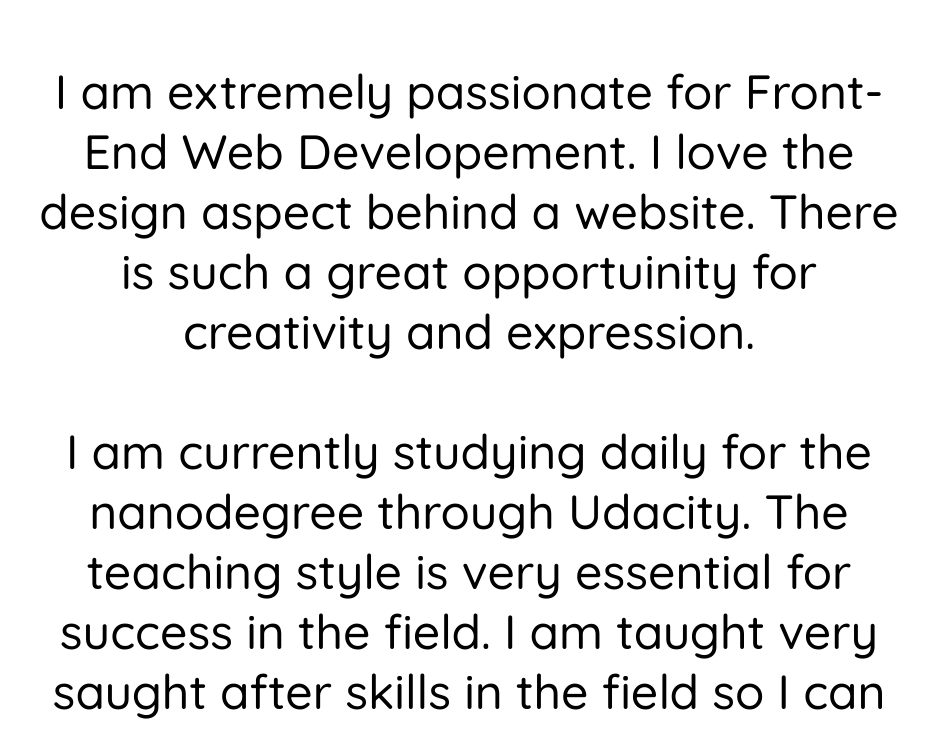
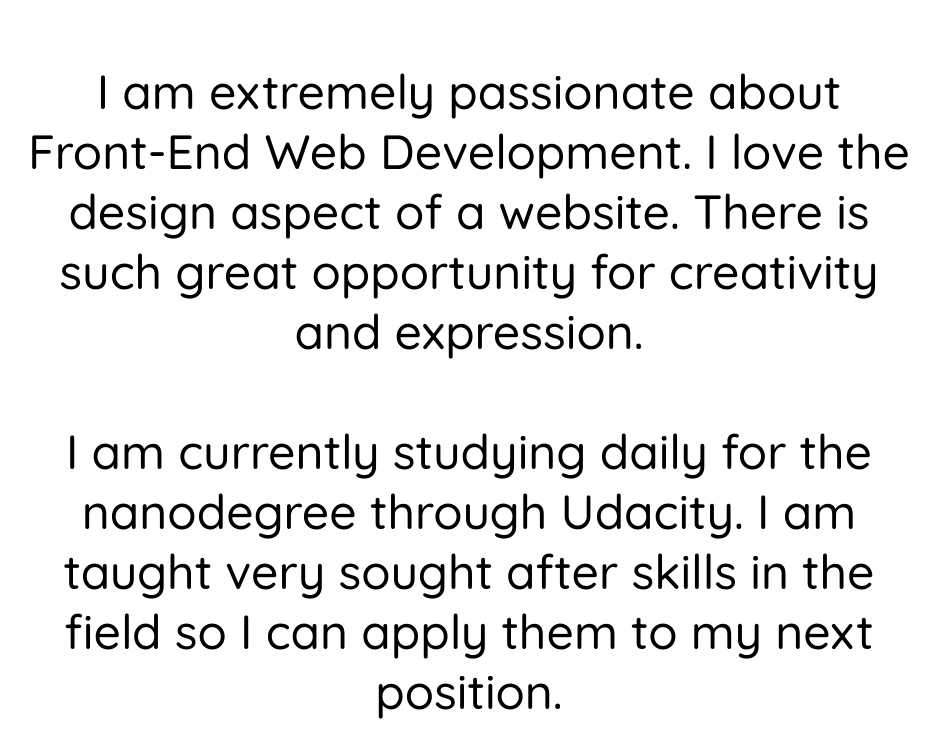
Before and after one commit to jermhern/PersonalLanding, a plain HTML site: page index.html in a window 1280 px wide. Shown: the part 2249-2980 px from the top of the page, without its empty margins (171-1110 px from the left). Drawn offline with Linux system fonts and the light colour scheme.

Commit message:
Updated Grammar

```diff
--- a/index.html
+++ b/index.html
@@ -22,7 +22,7 @@
 	<div class="parent-container">
 		<div class="about-container">
 				<h3 class="title">About</h3>
-				<p class="content">I am extremely passionate for Front-End Web Developement. I love the design aspect behind a website. There is such a great opportuinity for creativity and expression. <br><br>I am currently studying daily for the nanodegree through Udacity. The teaching style is very essential for success in the field. I am taught very saught after skills in the field so I can apply them to my next position.<br><br>I have learned how to utilize the powers of gulp in my projects to automate mundane tasks. I have used JavaScript, CSS, jQuery, HTML, to create front end applications that can even access online APIs. <br><br> I look forward to learning something new everyday!</p>
+				<p class="content">I am extremely passionate about Front-End Web Development. I love the design aspect of a website. There is such great opportunity for creativity and expression. <br><br>I am currently studying daily for the nanodegree through Udacity. I am taught very sought after skills in the field so I can apply them to my next position.<br><br>I have learned how to utilize the powers of gulp in my projects to automate mundane tasks. I have also used JavaScript, CSS, jQuery, and HTML to create front-end applications that can even access online APIs. <br><br> I look forward to learning something new everyday!</p>
 		</div>
 		<div class="skills-container">
 			<h3 class="title">Skills</h3>
```
